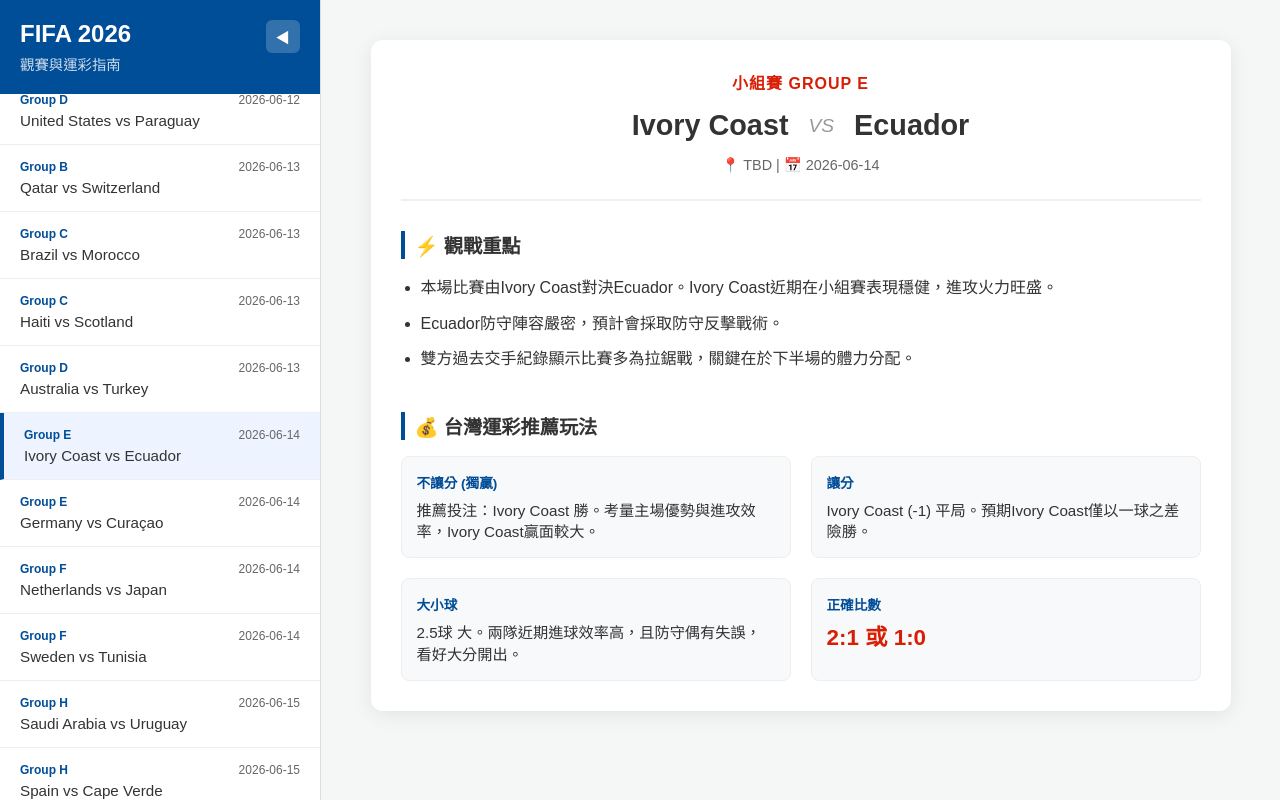
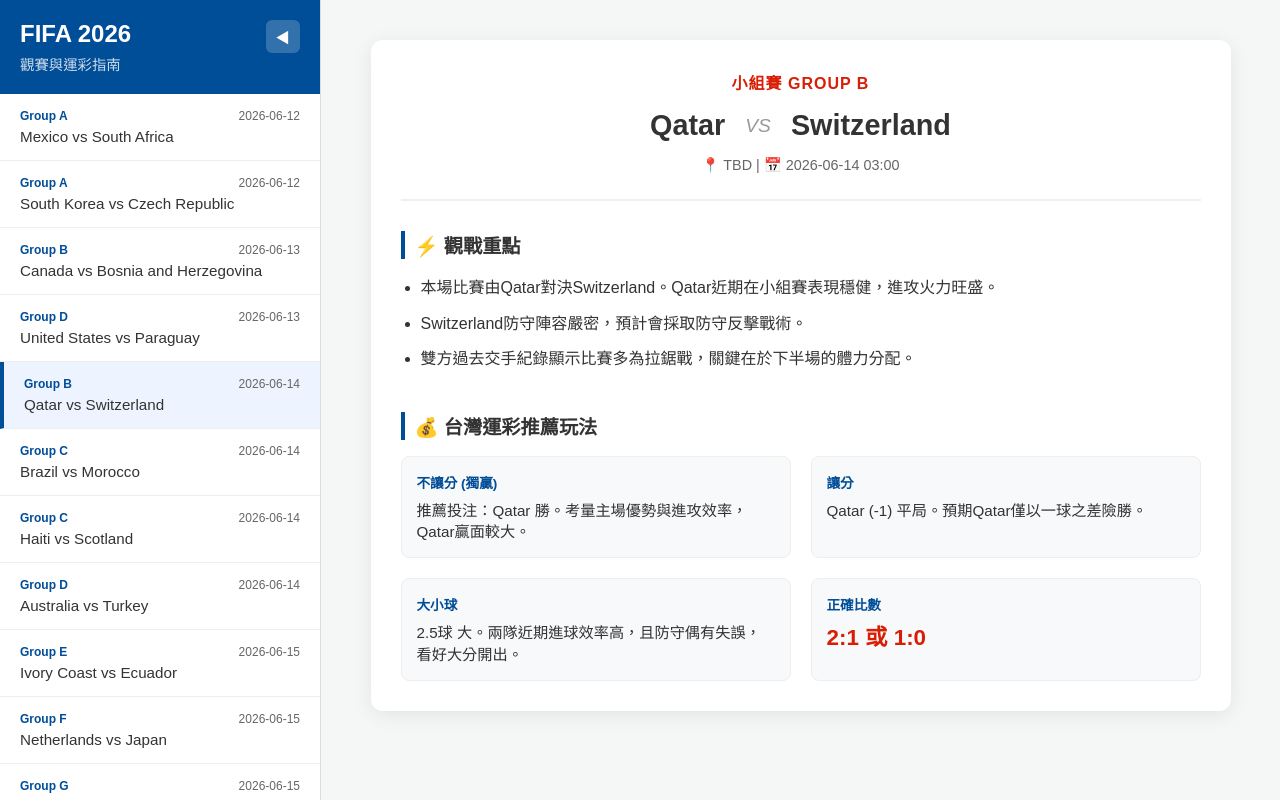
Before and after one commit to simonawswork/fifa_2026_watcher, a Vue app: page / in a window 1280 px wide. Built offline with nearby package versions, Linux system fonts and the light colour scheme.

Commit message:
Convert all match times to UTC+8 (Taiwan time)

```diff
--- a/schedule.json
+++ b/schedule.json
@@ -14,33 +14,39 @@
       "group": "A",
       "home_team": "Mexico",
       "away_team": "South Africa",
-      "date": "2026-06-11",
-      "venue": "Estadio Azteca, Mexico City, Mexico"
+      "date": "2026-06-12",
+      "venue": "Estadio Azteca, Mexico City, Mexico",
+      "time_local": "03:00",
+      "timezone": "UTC+8 (台灣時間)"
     },
     {
       "match_id": 2,
       "group": "A",
       "home_team": "South Korea",
       "away_team": "Czech Republic",
-      "date": "2026-06-11",
-      "venue": "NRG Stadium, Houston, USA"
+      "date": "2026-06-12",
+      "venue": "NRG Stadium, Houston, USA",
+      "time_local": "06:00",
+      "timezone": "UTC+8 (台灣時間)"
     },
     {
       "match_id": 3,
       "group": "B",
       "home_team": "Canada",
       "away_team": "Bosnia and Herzegovina",
-      "date": "2026-06-12",
-      "venue": "BMO Field, Toronto, Canada"
+      "date": "2026-06-13",
+      "venue": "BMO Field, Toronto, Canada",
+      "time_local": "03:00",
+      "timezone": "UTC+8 (台灣時間)"
     },
     {
       "match_id": 4,
       "group": "D",
       "home_team": "United States",
       "away_team": "Paraguay",
-      "date": "2026-06-12",
-      "time_local": "18:00",
-      "timezone": "PDT (UTC-7)",
+      "date": "2026-06-13",
+      "time_local": "09:00",
+      "timezone": "UTC+8 (台灣時間)",
       "venue": "SoFi Stadium, Los Angeles, USA"
     },
     {
@@ -48,17 +54,19 @@
       "group": "B",
       "home_team": "Qatar",
       "away_team": "Switzerland",
-      "date": "2026-06-13",
-      "venue": "TBD"
+      "date": "2026-06-14",
+      "venue": "TBD",
+      "time_local": "03:00",
+      "timezone": "UTC+8 (台灣時間)"
     },
     {
       "match_id": 7,
       "group": "C",
       "home_team": "Brazil",
       "away_team": "Morocco",
-      "date": "2026-06-13",
-      "time_local": "18:00",
-      "timezone": "EDT (UTC-4)",
+      "date": "2026-06-14",
+      "time_local": "06:00",
+      "timezone": "UTC+8 (台灣時間)",
       "venue": "TBD"
     },
     {
@@ -66,9 +74,9 @@
       "group": "C",
       "home_team": "Haiti",
       "away_team": "Scotland",
-      "date": "2026-06-13",
-      "time_local": "21:00",
-      "timezone": "EDT (UTC-4)",
+      "date": "2026-06-14",
+      "time_local": "09:00",
+      "timezone": "UTC+8 (台灣時間)",
       "venue": "TBD"
     },
     {
@@ -76,9 +84,9 @@
       "group": "D",
       "home_team": "Australia",
       "away_team": "Turkey",
-      "date": "2026-06-13",
-      "time_local": "21:00",
-      "timezone": "PDT (UTC-7)",
+      "date": "2026-06-14",
+      "time_local": "12:00",
+      "timezone": "UTC+8 (台灣時間)",
       "venue": "TBD"
     },
     {
@@ -86,48 +94,20 @@
       "group": "E",
       "home_team": "Ivory Coast",
       "away_team": "Ecuador",
-      "date": "2026-06-14",
-      "venue": "TBD"
-    },
-    {
-      "match_id": 10,
-      "group": "E",
-      "home_team": "Germany",
-      "away_team": "Curaçao",
-      "date": "2026-06-14",
-      "venue": "TBD"
+      "date": "2026-06-15",
+      "venue": "TBD",
+      "time_local": "03:00",
+      "timezone": "UTC+8 (台灣時間)"
     },
     {
       "match_id": 11,
       "group": "F",
       "home_team": "Netherlands",
       "away_team": "Japan",
-      "date": "2026-06-14",
-      "venue": "TBD"
-    },
-    {
-      "match_id": 12,
-      "group": "F",
-      "home_team": "Sweden",
-      "away_team": "Tunisia",
-      "date": "2026-06-14",
-      "venue": "TBD"
-    },
-    {
-      "match_id": 13,
-      "group": "H",
-      "home_team": "Saudi Arabia",
-      "away_team": "Uruguay",
       "date": "2026-06-15",
-      "venue": "TBD"
-    },
-    {
-      "match_id": 14,
-      "group": "H",
-      "home_team": "Spain",
-      "away_team": "Cape Verde",
-      "date": "2026-06-15",
-      "venue": "TBD"
+      "venue": "TBD",
+      "time_local": "03:00",
+      "timezone": "UTC+8 (台灣時間)"
     },
     {
       "match_id": 16,
@@ -135,18 +115,58 @@
       "home_team": "Belgium",
       "away_team": "Egypt",
       "date": "2026-06-15",
-      "time_local": "12:00",
-      "timezone": "PDT (UTC-7)",
+      "time_local": "03:00",
+      "timezone": "UTC+8 (台灣時間)",
       "venue": "SoFi Stadium, Los Angeles, USA"
+    },
+    {
+      "match_id": 10,
+      "group": "E",
+      "home_team": "Germany",
+      "away_team": "Curaçao",
+      "date": "2026-06-15",
+      "venue": "TBD",
+      "time_local": "06:00",
+      "timezone": "UTC+8 (台灣時間)"
+    },
+    {
+      "match_id": 12,
+      "group": "F",
+      "home_team": "Sweden",
+      "away_team": "Tunisia",
+      "date": "2026-06-15",
+      "venue": "TBD",
+      "time_local": "06:00",
+      "timezone": "UTC+8 (台灣時間)"
+    },
+    {
+      "match_id": 13,
+      "group": "H",
+      "home_team": "Saudi Arabia",
+      "away_team": "Uruguay",
+      "date": "2026-06-16",
+      "venue": "TBD",
+      "time_local": "03:00",
+      "timezone": "UTC+8 (台灣時間)"
+    },
+    {
+      "match_id": 14,
+      "group": "H",
+      "home_team": "Spain",
+      "away_team": "Cape Verde",
+      "date": "2026-06-16",
+      "venue": "TBD",
+      "time_local": "06:00",
+      "timezone": "UTC+8 (台灣時間)"
     },
     {
       "match_id": 15,
       "group": "G",
       "home_team": "Iran",
       "away_team": "New Zealand",
-      "date": "2026-06-15",
-      "time_local": "18:00",
-      "timezone": "PDT (UTC-7)",
+      "date": "2026-06-16",
+      "time_local": "09:00",
+      "timezone": "UTC+8 (台灣時間)",
       "venue": "Lumen Field, Seattle, USA"
     },
     {
@@ -154,7 +174,19 @@
       "group": "J",
       "home_team": "Argentina",
       "away_team": "Algeria",
-      "date": "2026-06-16",
+      "date": "2026-06-17",
+      "venue": "TBD",
+      "time_local": "03:00",
+      "timezone": "UTC+8 (台灣時間)"
+    },
+    {
+      "match_id": 17,
+      "group": "I",
+      "home_team": "France",
+      "away_team": "Senegal",
+      "date": "2026-06-17",
+      "time_local": "03:00",
+      "timezone": "UTC+8 (台灣時間)",
       "venue": "TBD"
     },
     {
@@ -162,27 +194,19 @@
       "group": "J",
       "home_team": "Austria",
       "away_team": "Jordan",
-      "date": "2026-06-16",
-      "venue": "TBD"
-    },
-    {
-      "match_id": 17,
-      "group": "I",
-      "home_team": "France",
-      "away_team": "Senegal",
-      "date": "2026-06-16",
-      "time_local": "15:00",
-      "timezone": "EDT (UTC-4)",
-      "venue": "TBD"
+      "date": "2026-06-17",
+      "venue": "TBD",
+      "time_local": "06:00",
+      "timezone": "UTC+8 (台灣時間)"
     },
     {
       "match_id": 18,
       "group": "I",
       "home_team": "Iraq",
       "away_team": "Norway",
-      "date": "2026-06-16",
-      "time_local": "18:00",
-      "timezone": "EDT (UTC-4)",
+      "date": "2026-06-17",
+      "time_local": "06:00",
+      "timezone": "UTC+8 (台灣時間)",
       "venue": "TBD"
     },
     {
@@ -190,73 +214,89 @@
       "group": "L",
       "home_team": "Ghana",
       "away_team": "Panama",
-      "date": "2026-06-17",
-      "venue": "TBD"
+      "date": "2026-06-18",
+      "venue": "TBD",
+      "time_local": "03:00",
+      "timezone": "UTC+8 (台灣時間)"
+    },
+    {
+      "match_id": 23,
+      "group": "K",
+      "home_team": "Portugal",
+      "away_team": "DR Congo",
+      "date": "2026-06-18",
+      "venue": "TBD",
+      "time_local": "03:00",
+      "timezone": "UTC+8 (台灣時間)"
     },
     {
       "match_id": 22,
       "group": "L",
       "home_team": "England",
       "away_team": "Croatia",
-      "date": "2026-06-17",
-      "venue": "TBD"
-    },
-    {
-      "match_id": 23,
-      "group": "K",
-      "home_team": "Portugal",
-      "away_team": "DR Congo",
-      "date": "2026-06-17",
-      "venue": "TBD"
+      "date": "2026-06-18",
+      "venue": "TBD",
+      "time_local": "06:00",
+      "timezone": "UTC+8 (台灣時間)"
     },
     {
       "match_id": 24,
       "group": "K",
       "home_team": "Uzbekistan",
       "away_team": "Colombia",
-      "date": "2026-06-17",
-      "venue": "TBD"
+      "date": "2026-06-18",
+      "venue": "TBD",
+      "time_local": "06:00",
+      "timezone": "UTC+8 (台灣時間)"
     },
     {
       "match_id": 25,
       "group": "A",
       "home_team": "Czech Republic",
       "away_team": "South Africa",
-      "date": "2026-06-18",
-      "venue": "TBD"
+      "date": "2026-06-19",
+      "venue": "TBD",
+      "time_local": "03:00",
+      "timezone": "UTC+8 (台灣時間)"
+    },
+    {
+      "match_id": 27,
+      "group": "B",
+      "home_team": "Canada",
+      "away_team": "Qatar",
+      "date": "2026-06-19",
+      "venue": "TBD",
+      "time_local": "03:00",
+      "timezone": "UTC+8 (台灣時間)"
     },
     {
       "match_id": 26,
       "group": "B",
       "home_team": "Switzerland",
       "away_team": "Bosnia and Herzegovina",
-      "date": "2026-06-18",
-      "venue": "TBD"
-    },
-    {
-      "match_id": 27,
-      "group": "B",
-      "home_team": "Canada",
-      "away_team": "Qatar",
-      "date": "2026-06-18",
-      "venue": "TBD"
+      "date": "2026-06-19",
+      "venue": "TBD",
+      "time_local": "06:00",
+      "timezone": "UTC+8 (台灣時間)"
     },
     {
       "match_id": 28,
       "group": "A",
       "home_team": "Mexico",
       "away_team": "South Korea",
-      "date": "2026-06-18",
-      "venue": "TBD"
+      "date": "2026-06-19",
+      "venue": "TBD",
+      "time_local": "06:00",
+      "timezone": "UTC+8 (台灣時間)"
     },
     {
       "match_id": 32,
       "group": "D",
       "home_team": "United States",
       "away_team": "Australia",
-      "date": "2026-06-19",
-      "time_local": "12:00",
-      "timezone": "PDT (UTC-7)",
+      "date": "2026-06-20",
+      "time_local": "03:00",
+      "timezone": "UTC+8 (台灣時間)",
       "venue": "TBD"
     },
     {
@@ -264,9 +304,9 @@
       "group": "C",
       "home_team": "Scotland",
       "away_team": "Morocco",
-      "date": "2026-06-19",
-      "time_local": "18:00",
-      "timezone": "EDT (UTC-4)",
+      "date": "2026-06-20",
+      "time_local": "06:00",
+      "timezone": "UTC+8 (台灣時間)",
       "venue": "TBD"
     },
     {
@@ -274,9 +314,9 @@
       "group": "D",
       "home_team": "Turkey",
       "away_team": "Paraguay",
-      "date": "2026-06-19",
-      "time_local": "20:00",
-      "timezone": "PDT (UTC-7)",
+      "date": "2026-06-20",
+      "time_local": "08:00",
+      "timezone": "UTC+8 (台灣時間)",
       "venue": "TBD"
     },
     {
@@ -284,9 +324,9 @@
       "group": "C",
       "home_team": "Brazil",
       "away_team": "Haiti",
-      "date": "2026-06-19",
-      "time_local": "20:30",
-      "timezone": "EDT (UTC-4)",
+      "date": "2026-06-20",
+      "time_local": "08:30",
+      "timezone": "UTC+8 (台灣時間)",
       "venue": "TBD"
     },
     {
@@ -294,67 +334,79 @@
       "group": "E",
       "home_team": "Germany",
       "away_team": "Ivory Coast",
-      "date": "2026-06-20",
-      "venue": "TBD"
+      "date": "2026-06-21",
+      "venue": "TBD",
+      "time_local": "03:00",
+      "timezone": "UTC+8 (台灣時間)"
+    },
+    {
+      "match_id": 35,
+      "group": "F",
+      "home_team": "Netherlands",
+      "away_team": "Sweden",
+      "date": "2026-06-21",
+      "venue": "TBD",
+      "time_local": "03:00",
+      "timezone": "UTC+8 (台灣時間)"
     },
     {
       "match_id": 34,
       "group": "E",
       "home_team": "Ecuador",
       "away_team": "Curaçao",
-      "date": "2026-06-20",
-      "venue": "TBD"
-    },
-    {
-      "match_id": 35,
-      "group": "F",
-      "home_team": "Netherlands",
-      "away_team": "Sweden",
-      "date": "2026-06-20",
-      "venue": "TBD"
+      "date": "2026-06-21",
+      "venue": "TBD",
+      "time_local": "06:00",
+      "timezone": "UTC+8 (台灣時間)"
     },
     {
       "match_id": 36,
       "group": "F",
       "home_team": "Tunisia",
       "away_team": "Japan",
-      "date": "2026-06-20",
-      "venue": "TBD"
+      "date": "2026-06-21",
+      "venue": "TBD",
+      "time_local": "06:00",
+      "timezone": "UTC+8 (台灣時間)"
     },
     {
       "match_id": 37,
       "group": "H",
       "home_team": "Uruguay",
       "away_team": "Cape Verde",
-      "date": "2026-06-21",
-      "venue": "TBD"
+      "date": "2026-06-22",
+      "venue": "TBD",
+      "time_local": "03:00",
+      "timezone": "UTC+8 (台灣時間)"
+    },
+    {
+      "match_id": 39,
+      "group": "G",
+      "home_team": "Belgium",
+      "away_team": "Iran",
+      "date": "2026-06-22",
+      "time_local": "03:00",
+      "timezone": "UTC+8 (台灣時間)",
+      "venue": "BC Place, Vancouver, Canada"
     },
     {
       "match_id": 38,
       "group": "H",
       "home_team": "Spain",
       "away_team": "Saudi Arabia",
-      "date": "2026-06-21",
-      "venue": "TBD"
-    },
-    {
-      "match_id": 39,
-      "group": "G",
-      "home_team": "Belgium",
-      "away_team": "Iran",
-      "date": "2026-06-21",
-      "time_local": "12:00",
-      "timezone": "PDT (UTC-7)",
-      "venue": "BC Place, Vancouver, Canada"
+      "date": "2026-06-22",
+      "venue": "TBD",
+      "time_local": "06:00",
+      "timezone": "UTC+8 (台灣時間)"
     },
     {
       "match_id": 40,
       "group": "G",
       "home_team": "New Zealand",
       "away_team": "Egypt",
-      "date": "2026-06-21",
-      "time_local": "18:00",
-      "timezone": "PDT (UTC-7)",
+      "date": "2026-06-22",
+      "time_local": "06:00",
+      "timezone": "UTC+8 (台灣時間)",
       "venue": "Lumen Field, Seattle, USA"
     },
     {
@@ -362,7 +414,19 @@
       "group": "J",
       "home_team": "Argentina",
       "away_team": "Austria",
-      "date": "2026-06-22",
+      "date": "2026-06-23",
+      "venue": "TBD",
+      "time_local": "03:00",
+      "timezone": "UTC+8 (台灣時間)"
+    },
+    {
+      "match_id": 42,
+      "group": "I",
+      "home_team": "France",
+      "away_team": "Iraq",
+      "date": "2026-06-23",
+      "time_local": "05:00",
+      "timezone": "UTC+8 (台灣時間)",
       "venue": "TBD"
     },
     {
@@ -370,27 +434,19 @@
       "group": "J",
       "home_team": "Jordan",
       "away_team": "Algeria",
-      "date": "2026-06-22",
-      "venue": "TBD"
-    },
-    {
-      "match_id": 42,
-      "group": "I",
-      "home_team": "France",
-      "away_team": "Iraq",
-      "date": "2026-06-22",
-      "time_local": "17:00",
-      "timezone": "EDT (UTC-4)",
-      "venue": "TBD"
+      "date": "2026-06-23",
+      "venue": "TBD",
+      "time_local": "06:00",
+      "timezone": "UTC+8 (台灣時間)"
     },
     {
       "match_id": 41,
       "group": "I",
       "home_team": "Norway",
       "away_team": "Senegal",
-      "date": "2026-06-22",
-      "time_local": "20:00",
-      "timezone": "EDT (UTC-4)",
+      "date": "2026-06-23",
+      "time_local": "08:00",
+      "timezone": "UTC+8 (台灣時間)",
       "venue": "TBD"
     },
     {
@@ -398,73 +454,89 @@
       "group": "L",
       "home_team": "England",
       "away_team": "Ghana",
-      "date": "2026-06-23",
-      "venue": "TBD"
+      "date": "2026-06-24",
+      "venue": "TBD",
+      "time_local": "03:00",
+      "timezone": "UTC+8 (台灣時間)"
+    },
+    {
+      "match_id": 47,
+      "group": "K",
+      "home_team": "Portugal",
+      "away_team": "Uzbekistan",
+      "date": "2026-06-24",
+      "venue": "TBD",
+      "time_local": "03:00",
+      "timezone": "UTC+8 (台灣時間)"
     },
     {
       "match_id": 46,
       "group": "L",
       "home_team": "Panama",
       "away_team": "Croatia",
-      "date": "2026-06-23",
-      "venue": "TBD"
-    },
-    {
-      "match_id": 47,
-      "group": "K",
-      "home_team": "Portugal",
-      "away_team": "Uzbekistan",
-      "date": "2026-06-23",
-      "venue": "TBD"
+      "date": "2026-06-24",
+      "venue": "TBD",
+      "time_local": "06:00",
+      "timezone": "UTC+8 (台灣時間)"
     },
     {
       "match_id": 48,
       "group": "K",
       "home_team": "Colombia",
       "away_team": "DR Congo",
-      "date": "2026-06-23",
-      "venue": "TBD"
+      "date": "2026-06-24",
+      "venue": "TBD",
+      "time_local": "06:00",
+      "timezone": "UTC+8 (台灣時間)"
     },
     {
       "match_id": 51,
       "group": "B",
       "home_team": "Switzerland",
       "away_team": "Canada",
-      "date": "2026-06-24",
-      "venue": "TBD"
+      "date": "2026-06-25",
+      "venue": "TBD",
+      "time_local": "03:00",
+      "timezone": "UTC+8 (台灣時間)"
     },
     {
       "match_id": 52,
       "group": "B",
       "home_team": "Bosnia and Herzegovina",
       "away_team": "Qatar",
-      "date": "2026-06-24",
-      "venue": "TBD"
+      "date": "2026-06-25",
+      "venue": "TBD",
+      "time_local": "03:00",
+      "timezone": "UTC+8 (台灣時間)"
     },
     {
       "match_id": 53,
       "group": "A",
       "home_team": "Czech Republic",
       "away_team": "Mexico",
-      "date": "2026-06-24",
-      "venue": "TBD"
+      "date": "2026-06-25",
+      "venue": "TBD",
+      "time_local": "06:00",
+      "timezone": "UTC+8 (台灣時間)"
     },
     {
       "match_id": 54,
       "group": "A",
       "home_team": "South Africa",
       "away_team": "South Korea",
-      "date": "2026-06-24",
-      "venue": "TBD"
+      "date": "2026-06-25",
+      "venue": "TBD",
+      "time_local": "06:00",
+      "timezone": "UTC+8 (台灣時間)"
     },
     {
       "match_id": 49,
       "group": "C",
       "home_team": "Scotland",
       "away_team": "Brazil",
-      "date": "2026-06-24",
-      "time_local": "18:00",
-      "timezone": "EDT (UTC-4)",
+      "date": "2026-06-25",
+      "time_local": "06:00",
+      "timezone": "UTC+8 (台灣時間)",
       "venue": "TBD"
     },
     {
@@ -472,9 +544,9 @@
       "group": "C",
       "home_team": "Morocco",
       "away_team": "Haiti",
-      "date": "2026-06-24",
-      "time_local": "18:00",
-      "timezone": "EDT (UTC-4)",
+      "date": "2026-06-25",
+      "time_local": "06:00",
+      "timezone": "UTC+8 (台灣時間)",
       "venue": "TBD"
     },
     {
@@ -482,15 +554,39 @@
       "group": "E",
       "home_team": "Curaçao",
       "away_team": "Ivory Coast",
-      "date": "2026-06-25",
-      "venue": "TBD"
+      "date": "2026-06-26",
+      "venue": "TBD",
+      "time_local": "03:00",
+      "timezone": "UTC+8 (台灣時間)"
     },
     {
       "match_id": 56,
       "group": "E",
       "home_team": "Ecuador",
       "away_team": "Germany",
-      "date": "2026-06-25",
+      "date": "2026-06-26",
+      "venue": "TBD",
+      "time_local": "03:00",
+      "timezone": "UTC+8 (台灣時間)"
+    },
+    {
+      "match_id": 59,
+      "group": "D",
+      "home_team": "Turkey",
+      "away_team": "United States",
+      "date": "2026-06-26",
+      "time_local": "03:00",
+      "timezone": "UTC+8 (台灣時間)",
+      "venue": "TBD"
+    },
+    {
+      "match_id": 60,
+      "group": "D",
+      "home_team": "Paraguay",
+      "away_team": "Australia",
+      "date": "2026-06-26",
+      "time_local": "03:00",
+      "timezone": "UTC+8 (台灣時間)",
       "venue": "TBD"
     },
     {
@@ -498,43 +594,49 @@
       "group": "F",
       "home_team": "Japan",
       "away_team": "Sweden",
-      "date": "2026-06-25",
-      "venue": "TBD"
+      "date": "2026-06-26",
+      "venue": "TBD",
+      "time_local": "06:00",
+      "timezone": "UTC+8 (台灣時間)"
     },
     {
       "match_id": 58,
       "group": "F",
       "home_team": "Tunisia",
       "away_team": "Netherlands",
-      "date": "2026-06-25",
-      "venue": "TBD"
-    },
-    {
-      "match_id": 59,
-      "group": "D",
-      "home_team": "Turkey",
-      "away_team": "United States",
-      "date": "2026-06-25",
-      "time_local": "19:00",
-      "timezone": "PDT (UTC-7)",
-      "venue": "TBD"
-    },
-    {
-      "match_id": 60,
-      "group": "D",
-      "home_team": "Paraguay",
-      "away_team": "Australia",
-      "date": "2026-06-25",
-      "time_local": "19:00",
-      "timezone": "PDT (UTC-7)",
-      "venue": "TBD"
+      "date": "2026-06-26",
+      "venue": "TBD",
+      "time_local": "06:00",
+      "timezone": "UTC+8 (台灣時間)"
     },
     {
       "match_id": 65,
       "group": "H",
       "home_team": "Cape Verde",
       "away_team": "Saudi Arabia",
-      "date": "2026-06-26",
+      "date": "2026-06-27",
+      "venue": "TBD",
+      "time_local": "03:00",
+      "timezone": "UTC+8 (台灣時間)"
+    },
+    {
+      "match_id": 61,
+      "group": "I",
+      "home_team": "Norway",
+      "away_team": "France",
+      "date": "2026-06-27",
+      "time_local": "03:00",
+      "timezone": "UTC+8 (台灣時間)",
+      "venue": "TBD"
+    },
+    {
+      "match_id": 62,
+      "group": "I",
+      "home_team": "Senegal",
+      "away_team": "Iraq",
+      "date": "2026-06-27",
+      "time_local": "03:00",
+      "timezone": "UTC+8 (台灣時間)",
       "venue": "TBD"
     },
     {
@@ -542,37 +644,19 @@
       "group": "H",
       "home_team": "Uruguay",
       "away_team": "Spain",
-      "date": "2026-06-26",
-      "venue": "TBD"
-    },
-    {
-      "match_id": 61,
-      "group": "I",
-      "home_team": "Norway",
-      "away_team": "France",
-      "date": "2026-06-26",
-      "time_local": "15:00",
-      "timezone": "EDT (UTC-4)",
-      "venue": "TBD"
-    },
-    {
-      "match_id": 62,
-      "group": "I",
-      "home_team": "Senegal",
-      "away_team": "Iraq",
-      "date": "2026-06-26",
-      "time_local": "15:00",
-      "timezone": "EDT (UTC-4)",
-      "venue": "TBD"
+      "date": "2026-06-27",
+      "venue": "TBD",
+      "time_local": "06:00",
+      "timezone": "UTC+8 (台灣時間)"
     },
     {
       "match_id": 63,
       "group": "G",
       "home_team": "Egypt",
       "away_team": "Iran",
-      "date": "2026-06-26",
-      "time_local": "20:00",
-      "timezone": "PDT (UTC-7)",
+      "date": "2026-06-27",
+      "time_local": "08:00",
+      "timezone": "UTC+8 (台灣時間)",
       "venue": "Lumen Field, Seattle, USA"
     },
     {
@@ -580,58 +664,10 @@
       "group": "G",
       "home_team": "New Zealand",
       "away_team": "Belgium",
-      "date": "2026-06-26",
-      "time_local": "20:00",
-      "timezone": "PDT (UTC-7)",
+      "date": "2026-06-27",
+      "time_local": "08:00",
+      "timezone": "UTC+8 (台灣時間)",
       "venue": "BC Place, Vancouver, Canada"
-    },
-    {
-      "match_id": 67,
-      "group": "L",
-      "home_team": "Panama",
-      "away_team": "England",
-      "date": "2026-06-27",
-      "venue": "TBD"
-    },
-    {
-      "match_id": 68,
-      "group": "L",
-      "home_team": "Croatia",
-      "away_team": "Ghana",
-      "date": "2026-06-27",
-      "venue": "TBD"
-    },
-    {
-      "match_id": 69,
-      "group": "J",
-      "home_team": "Algeria",
-      "away_team": "Austria",
-      "date": "2026-06-27",
-      "venue": "TBD"
-    },
-    {
-      "match_id": 70,
-      "group": "J",
-      "home_team": "Jordan",
-      "away_team": "Argentina",
-      "date": "2026-06-27",
-      "venue": "TBD"
-    },
-    {
-      "match_id": 71,
-      "group": "K",
-      "home_team": "Colombia",
-      "away_team": "Portugal",
-      "date": "2026-06-27",
-      "venue": "TBD"
-    },
-    {
-      "match_id": 72,
-      "group": "K",
-      "home_team": "DR Congo",
-      "away_team": "Uzbekistan",
-      "date": "2026-06-27",
-      "venue": "TBD"
     },
     {
       "match_id": 73,
@@ -648,6 +684,66 @@
       "away_team": "Best 3rd place (A/B/C/D/F)",
       "date": "2026-06-28",
       "venue": "TBD"
+    },
+    {
+      "match_id": 67,
+      "group": "L",
+      "home_team": "Panama",
+      "away_team": "England",
+      "date": "2026-06-28",
+      "venue": "TBD",
+      "time_local": "03:00",
+      "timezone": "UTC+8 (台灣時間)"
+    },
+    {
+      "match_id": 69,
+      "group": "J",
+      "home_team": "Algeria",
+      "away_team": "Austria",
+      "date": "2026-06-28",
+      "venue": "TBD",
+      "time_local": "03:00",
+      "timezone": "UTC+8 (台灣時間)"
+    },
+    {
+      "match_id": 71,
+      "group": "K",
+      "home_team": "Colombia",
+      "away_team": "Portugal",
+      "date": "2026-06-28",
+      "venue": "TBD",
+      "time_local": "03:00",
+      "timezone": "UTC+8 (台灣時間)"
+    },
+    {
+      "match_id": 68,
+      "group": "L",
+      "home_team": "Croatia",
+      "away_team": "Ghana",
+      "date": "2026-06-28",
+      "venue": "TBD",
+      "time_local": "06:00",
+      "timezone": "UTC+8 (台灣時間)"
+    },
+    {
+      "match_id": 70,
+      "group": "J",
+      "home_team": "Jordan",
+      "away_team": "Argentina",
+      "date": "2026-06-28",
+      "venue": "TBD",
+      "time_local": "06:00",
+      "timezone": "UTC+8 (台灣時間)"
+    },
+    {
+      "match_id": 72,
+      "group": "K",
+      "home_team": "DR Congo",
+      "away_team": "Uzbekistan",
+      "date": "2026-06-28",
+      "venue": "TBD",
+      "time_local": "06:00",
+      "timezone": "UTC+8 (台灣時間)"
     },
     {
       "match_id": 75,
--- a/src/App.vue
+++ b/src/App.vue
@@ -28,10 +28,10 @@
 const matches = ref<Match[]>(scheduleData.matches)
 const analysis = ref<Record<string, Analysis>>(analysisData as any)
 
-// 預設選取最近的下一場賽事（台北時間 UTC+8）
-const now = new Date()
+// 預設選取最近的下一場賽事（時間已統一為台灣時間 UTC+8）
+const now = new Date(new Date().toLocaleString('en-US', { timeZone: 'Asia/Taipei' }))
 const nextMatch = matches.value.find(m => {
-  const matchDate = new Date(m.date + 'T' + (m.time_local || '00:00') + '+08:00')
+  const matchDate = new Date(m.date + 'T' + (m.time_local || '00:00') + ':00')
   return matchDate >= now
 }) || matches.value[matches.value.length - 1]
 
```
